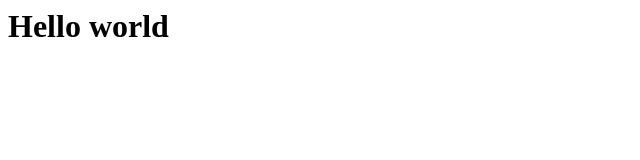
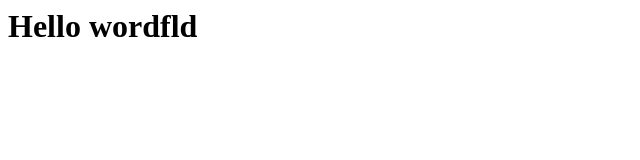
Before and after one commit to Raihannoob/beego_project, a plain HTML site: page index.html in a window 1280 px wide. Shown: the full height of the page, 0-640 px from the left. Drawn offline with Linux system fonts and the light colour scheme.

Commit message:
1st commit

```diff
--- a/index.html
+++ b/index.html
@@ -1 +1 @@
-<h1>Hello world</h1>
+<h1>Hello wordfld</h1>
```
